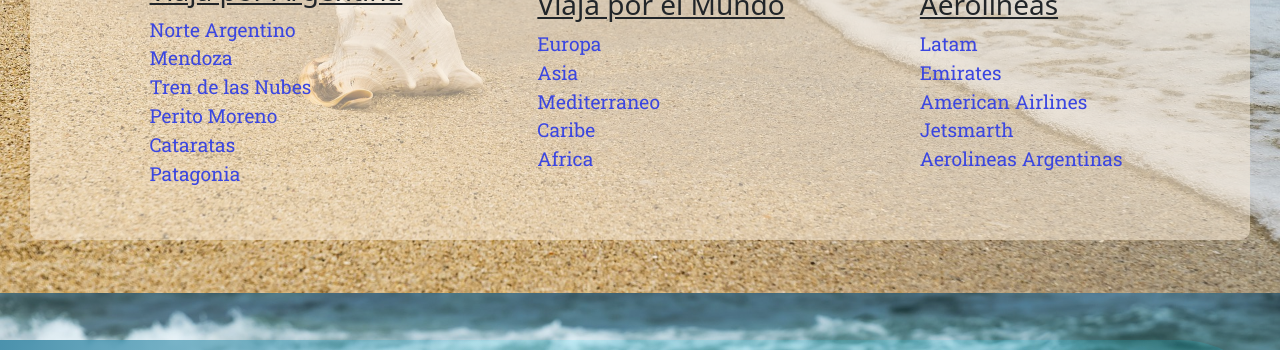
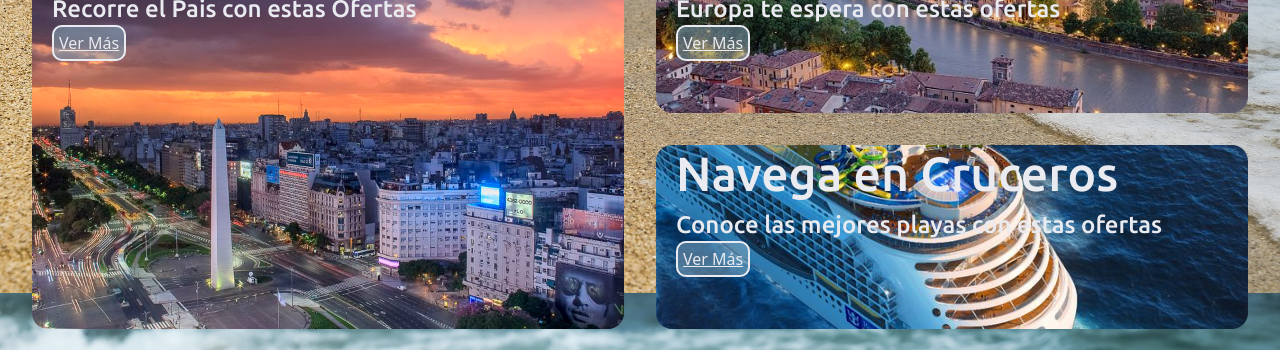
Before and after one commit to FeroDome/proyecto, a website: page index.html in a window 1280 px wide. Shown: the part 561-911 px from the top of the page. Drawn offline with nearby package versions, Linux system fonts and the light colour scheme.

Commit message:
linkeo, hover, banner, index e inicio

```diff
--- a/css1/main.scss
+++ b/css1/main.scss
@@ -7,7 +7,7 @@
 @import "../scss/components/navbar";
 
 @import "../scss/components/banner";
-@import "../scss/components/btn";
+
 @import "../scss/components/footer";
 @import "../scss/components/form";
 
--- a/index.html
+++ b/index.html
@@ -79,8 +79,24 @@
 
     </header>
 
+    <section class="grid">
+        <div class="grid_item grid_item1">
+            <h2>Descubri Argentina</h2>
+            <h3>Recorre el Pais con estas Ofertas</h3>
+            <a href="./pages/paquetes.html" class="grid_btn">Ver Más</a>
+        </div>
+        <div class="grid_item grid_item2">
+            <h2>Descubri Europa</h2>
+            <h3>Europa te espera con estas ofertas</h3>
+            <a href="./pages/paquetes.html" class="grid_btn">Ver Más</a>
+        </div>
+        <div class="grid_item grid_item3">
+            <h2>Navega en Cruceros</h2>
+            <h3>Conoce las mejores playas con estas ofertas</h3>
+            <a href="./pages/cruseros.html" class="grid_btn">Ver Más</a>
+        </div>
 
-
+    </section>
 
     <hr>
 
--- a/scss/base/_fonts.scss
+++ b/scss/base/_fonts.scss
@@ -52,9 +52,3 @@
     font-family: $fontroboto;
 
 }
-
-.titulo4 {
-    color: aqua;
-    text-align: center;
-    text-decoration: dashed;
-}
--- a/scss/components/_banner.scss
+++ b/scss/components/_banner.scss
@@ -7,12 +7,20 @@
     text-align: center;
     position: relative;
 
+    &:hover {
+        box-shadow: 5px 5px 20px rgba(0, 0, 0, 0.4);
+        transform: translateY(-3%);
+        background-color: $colordos;
+        color: $colornegro;
+    }
+
     @include mobile {
         width: 75%;
         min-width: 320px;
 
     }
 }
+
 .banner1 {
     width: 100%;
     position: absolute;
@@ -30,15 +38,19 @@
     -webkit-animation: animated_text 6s ease-in-out infinite;
     left: 50%;
     top: 50%;
+
+
 }
 
 @-webkit-keyframes animated_text {
     0% {
         background-position: 0px 50%;
     }
+
     50% {
         background-position: 100% 50%;
     }
+
     100% {
         background-position: 0px 50%;
     }
@@ -48,10 +60,14 @@
     0% {
         background-position: 0px 50%;
     }
+
     50% {
         background-position: 100% 50%;
     }
+
     100% {
         background-position: 0px 50%;
     }
+
+
 }
--- a/scss/components/_navbar.scss
+++ b/scss/components/_navbar.scss
@@ -1,9 +1,11 @@
 .navbar {
     font-family: "Lucida Sans", "Lucida Sans Regular", "Lucida Grande", "Lucida Sans Unicode", Geneva, Verdana, sans-serif;
-    margin: 30px;
+    margin: 20px;
     padding: 20px;
     border-radius: 10px;
     background-color: rgba(250, 235, 215, 0.348);
+
+
 }
 
 .search {
--- a/scss/pages/_inicio.scss
+++ b/scss/pages/_inicio.scss
@@ -1,7 +1,93 @@
-
 .body {
     background-image: url("../../imga/shellfish-3062011_1920.jpg");
     background-attachment: fixed;
     background-size: cover;
     background-repeat: no-repeat;
 }
+
+.grid {
+    padding: 6rem;
+    display: grid;
+    grid-template-columns: 1fr 1fr;
+    grid-template-rows: 1fr 1fr;
+    grid-template-areas:
+        "item1 item2"
+        "item1 item3";
+    gap: 2rem;
+    padding: 2rem;
+
+
+
+    .grid_item {
+        border-radius: 1rem;
+        background-size: cover;
+        background-position: center center;
+
+    }
+
+    h2 {
+        font-family: $fontubuntu;
+        font-size: 3rem;
+        color: $coloruno;
+        text-align: left;
+        padding-left: 20px;
+    }
+
+    h3 {
+        font-family: $fontubuntu;
+        font-size: 1.5rem;
+        color: $coloruno;
+        padding-left: 20px;
+    }
+
+    .grid_item1 {
+        grid-area: item1;
+        background-image: url(../../imga/imgarg/bsas1.jpg);
+        height: 400px;
+
+
+
+    }
+
+    .grid_item2 {
+        grid-area: item2;
+        background-image: url(../../imga/Verona.jpg);
+
+    }
+
+    .grid_item3 {
+        grid-area: item3;
+        background-image: url(../../imga/crucero2.jpg);
+
+    }
+    &:hover {
+        box-shadow: 5px 5px 20px rgba(0, 0, 0, 0.4);
+        transform: translateY(-3%);
+        border-radius: 30px;
+
+
+    }
+
+
+    .grid_btn {
+
+        margin-left: 20px;
+        padding: 5px;
+        border: 2px solid;
+        width: 100%;
+        height: 100px;
+        border-radius: 10px;
+        background-color: $colorcuatro;
+        color: $coloruno;
+
+
+        &:hover {
+            box-shadow: 5px 5px 20px rgba(0, 0, 0, 0.4);
+            transform: translateY(-3%);
+            background-color: $colordos;
+            color: $colornegro;
+        }
+
+
+    }
+}
```
Also changed, not shown: css1/main.css, imga/Verona.jpg (added), imga/crucero2.jpg (added), imga/imgarg/bsas1.jpg (added), scss/components/_btn.scss (added), 1 other file. Lines whose indentation alone changed are shown as unchanged.
